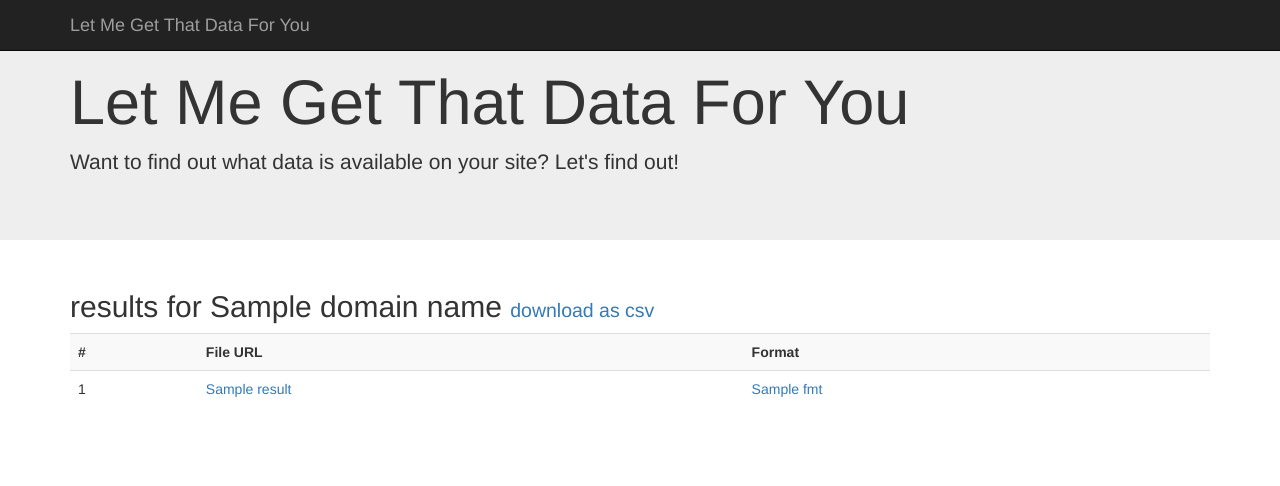
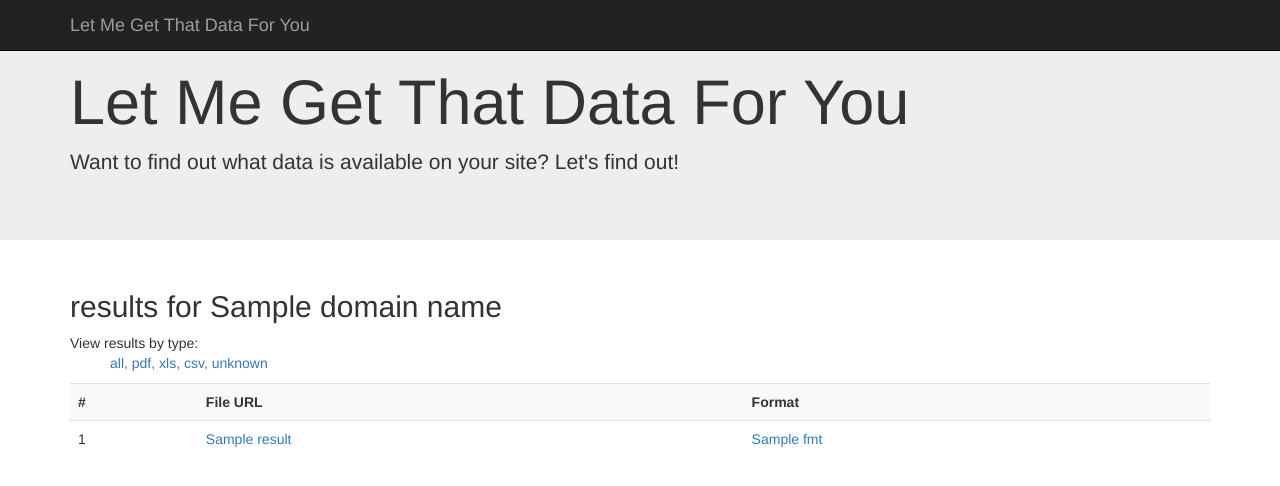
Before and after one commit to opendata/lmgtdfy, a Django app: template lmgtfy/templates/result.html in a window 1280 px wide. Shown: the top 486 px of the page. Run offline with Django 3.2, Linux system fonts and the light colour scheme; the template is opened without the code that fills it: most values are stand-ins (such as "Sample title", 1, 10 or a date in 2020); some libraries are stand-ins or nearby versions.

Commit message:
additional filtering navi on results

```diff
--- a/lmgtfy/templates/base.html
+++ b/lmgtfy/templates/base.html
@@ -19,6 +19,10 @@
         <script src="https://oss.maxcdn.com/html5shiv/3.7.2/html5shiv.min.js"></script>
         <script src="https://oss.maxcdn.com/respond/1.4.2/respond.min.js"></script>
       <![endif]-->
+
+      <style>
+        #filetypes li { display: inline; }
+      </style>
       {% endblock %}
   </head>
 <body>
@@ -26,7 +30,7 @@
 <nav class="navbar navbar-inverse navbar-fixed-top">
     <div class="container">
         <div class="navbar-header">
-            <a class="navbar-brand" href="#">Let Me Get That Data For You</a>
+            <a class="navbar-brand" href="/">Let Me Get That Data For You</a>
         </div>
     </div>
 </nav>
--- a/lmgtfy/templates/result.html
+++ b/lmgtfy/templates/result.html
@@ -15,11 +15,15 @@
             <div class="alert {{ message.tags }}" role="alert">{{ message }}</div>
         {% endfor %}
     {% endif %}
-    <h2>results for {{ domain_name }}
-        {% if object_list %}
-        <small><a href="{% url 'domain_result_download' domain_name %}">download as csv</a></small>
-        {% endif %}
-    </h2>
+    <h2>results for {{ domain_name }}</h2>
+    View results by type:<ul id="filetypes">
+      <li><a href="">all,</a></li>
+      <!-- this list should be generated from the types in the table -->
+      <li><a href="">pdf,</a></li>
+      <li><a href="">xls,</a></li>
+      <li><a href="">csv,</a></li>
+      <li><a href="">unknown</a></li>
+    </ul>
     <table class="table table-striped">
         <tbody>
         <tr>
```
